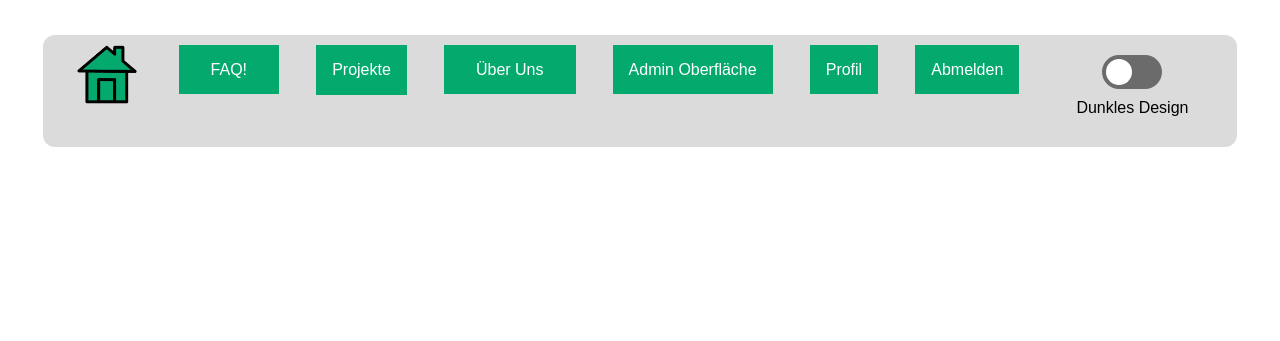
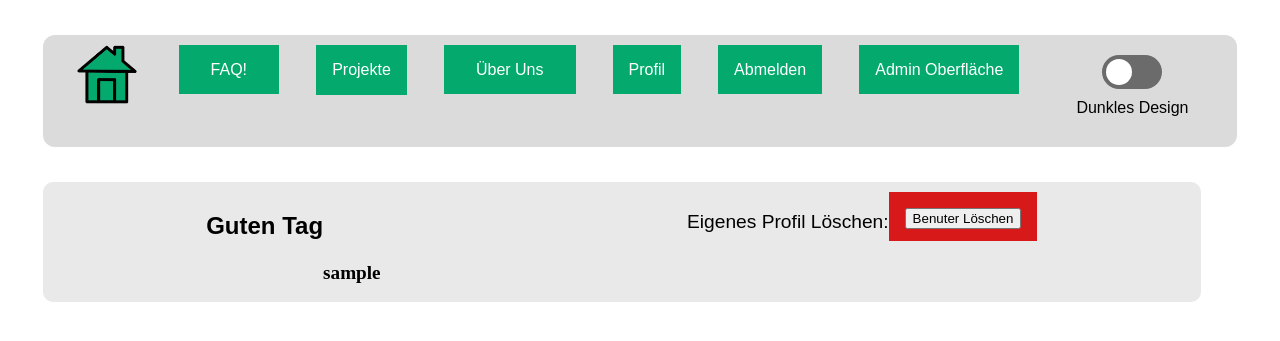
Before and after one commit to Krypt0o/SAEL_Projekt, a PHP site: page /Profil.php in a window 1280 px wide. Shown: the top 341 px of the page. Run offline with PHP 8.4, Linux system fonts and the light colour scheme; the visitor is signed in with stand-in values (Sample User, id 1).

Commit message:
funktioniert alles

```diff
--- a/AdminPanel.php
+++ b/AdminPanel.php
@@ -16,7 +16,7 @@ else{
     <title>Admin | Spendenportal</title>
 </head>
 <body>
-    <h1>Hallo Admin, dies sind die derzeit angelegten User:</h1>
+    <h1 class="FAQtext">Hallo Admin, dies sind die derzeit angelegten User:</h1>
     <?php
     AdminView($conn);
     ?>
--- a/Inc/functions.inc.php
+++ b/Inc/functions.inc.php
@@ -146,22 +146,23 @@ function AdminView($conn){
                     <td>
                     <form method="POST" action="Inc/del.inc.php">
                         <input type="submit" name="submit" value="Benuter Löschen">
-                        <input type="hidden" name="del" value="'.$row["usersName"],'"
+                        <input type="hidden" name="del" value="'.$row["usersName"],'">
+                        <input type="hidden" name="admin" value="1">
+                    </form>
                     </td>
                 </tr>',
             "</table>";
 }
 
 function delUser($conn, $Username){
-    $sql = "DELETE FROM users WHERE usersName = ?;";
+    $sql = "DELETE FROM users WHERE usersName=?;";
     $stmt = mysqli_stmt_init($conn);
     if(!mysqli_stmt_prepare($stmt, $sql)){
-        header("location: ../register.php?error=stmtfailed");
-        exit();
-       }
-       mysqli_stmt_bind_param($stmt, "s", $Username);
-       mysqli_stmt_execute($stmt);
-       mysqli_stmt_close($stmt);
-       header("location: ../AdminPanel.php?error=none");
-       exit();
+     header("location: ../AmdinPanel.php?error=stmtfailed");
+     exit();
+    }
+
+    mysqli_stmt_bind_param($stmt, "s", $Username,);
+    mysqli_stmt_execute($stmt);
+    mysqli_stmt_close($stmt);
    }
--- a/Profil.php
+++ b/Profil.php
@@ -1,6 +1,21 @@
 <?php
 include_once 'header.php';
+include_once 'Inc/functions.inc.php'
 ?>
     <body>
+        <article class="Profile">
+                <?php
+                    echo "<section class='Profil'>
+                    <h2>Guten Tag</h2>
+                    <h4><br><br>" .$_SESSION["username"],"</h4></section>";
+
+                    echo '<section class="Profil2"><p>Eigenes Profil Löschen:</p>
+                        <form method="POST" action="Inc/del.inc.php" class="delform">
+                            <input type="submit" name="submit" value="Benuter Löschen">
+                            <input type="hidden" name="del" value="'.$_SESSION["username"],'">
+                        </form></section>'
+                 ?>
+            </section>
+        </article>
     </body>
 </html>
--- a/Stylesheet.css
+++ b/Stylesheet.css
@@ -305,3 +305,42 @@ h3{
     width: fit-content;
     justify-content: end;
 }
+.Profile{
+    display: flex;
+    justify-content: space-around;
+    flex-wrap: wrap;    background-color: rgb(228, 228, 228,.8);
+    padding: 10px;
+    border-radius: 10px;
+    margin: 35px;
+    height: 100px;
+    width: 90%;
+}
+.delform{
+    background-color: #d81919;
+    color: white;
+    padding: 16px;
+    font-size: 16px;
+    border: none;
+    text-decoration: none;
+    height: 17px;
+    width: fit-content;
+}
+.pfsection{
+    display: flex;
+    background-color: rgb(228, 228, 228,.8);
+    padding: 10px;
+    border-radius: 10px;
+    height: 690px;
+    width: 45%;
+}
+.Profil{
+    display: flex;
+    justify-content: start;
+    font-size: larger;
+}
+.Profil2{
+    display: flex;
+    justify-content: end;
+    font-size: larger;
+
+}
--- a/header.php
+++ b/header.php
@@ -37,9 +37,6 @@
                     <a href="About.php" class="About">Über Uns</a>
             </section>
             <?php
-                if(isset($_SESSION["root"])){
-                    echo "<a href='AdminPanel.php' class='Login'>Admin Oberfläche</a>";
-                }
                 if (isset($_SESSION["username"])){
                     echo "<a href='Profil.php' class='Login'>Profil</a>";
                     echo "<a href='Inc/logout.inc.php' class='Login'>Abmelden</a>";
@@ -48,6 +45,10 @@
                     echo "<a href='register.php' class='Login'>Registrieren</a>";
                     echo "<a href='login.php' class='Login'>Anmelden</a>";
                 }
+                if(isset($_SESSION["root"])){
+                    echo "<a href='AdminPanel.php' class='Login'>Admin Oberfläche</a>";
+                }
+
             ?>
             <section class="Darkmode">
                 <div>
```
Also changed, not shown: Inc/del.inc.php (+10 -3 lines).
